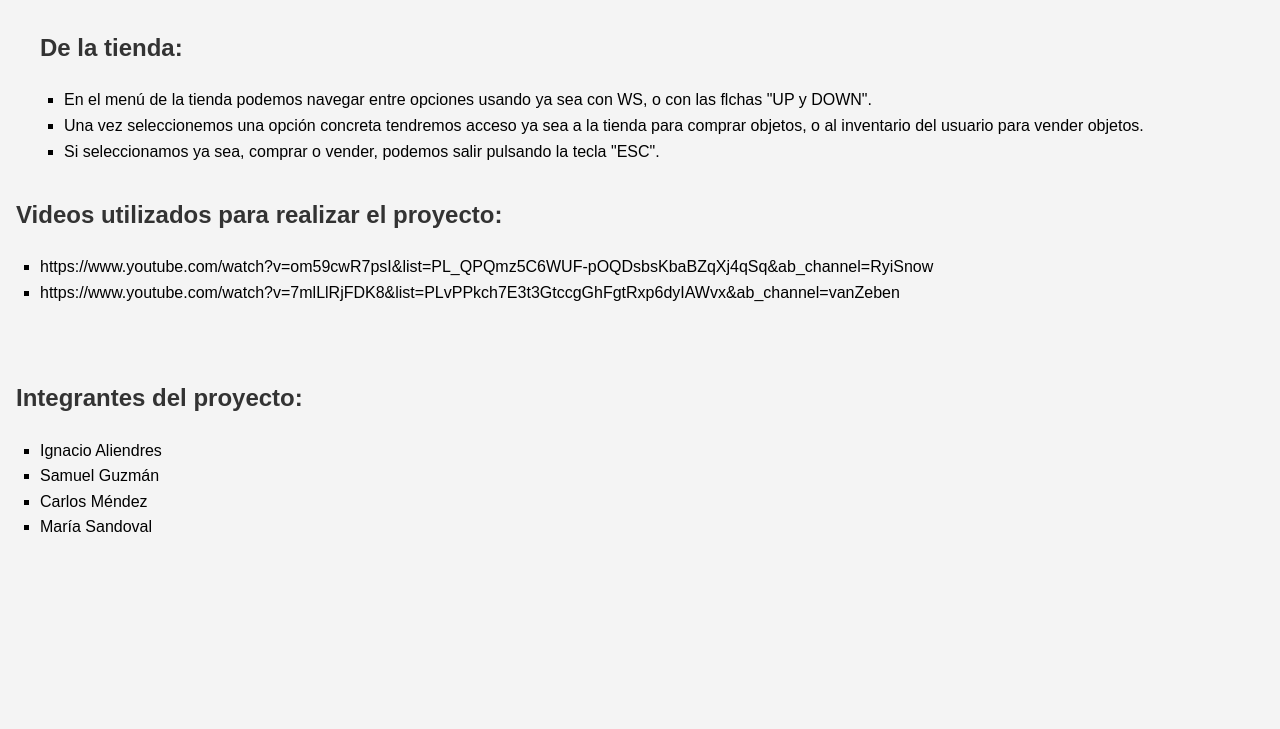
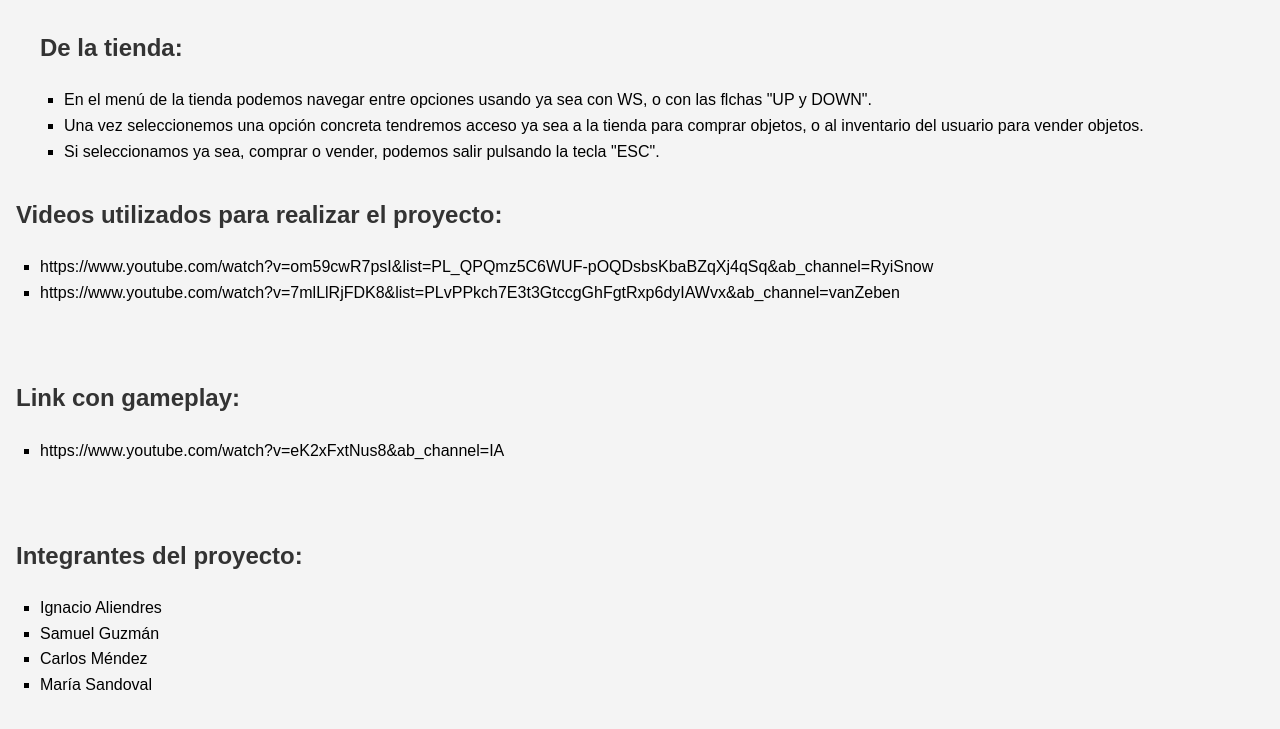
Before and after one commit to idaliendres/AcercaDeProyectoJava, a plain HTML site: page index.html in a window 1280 px wide. Shown: the part 2294-3023 px from the top of the page. Before the commit the page ends 2924 px from the top, so only its background shows below. Drawn offline with Linux system fonts and the light colour scheme.

Commit message:
Update index.html

```diff
--- a/index.html
+++ b/index.html
@@ -76,6 +76,13 @@
             </ul>
             <p><br></p>
         </section>
+        <section id="video">
+            <h2>Link con gameplay:</h2>
+            <ul>
+                <li>https://www.youtube.com/watch?v=eK2xFxtNus8&ab_channel=IA</li>
+            </ul>
+            <p><br></p>
+        </section>
         <section id="integrantes">
             <h2>Integrantes del proyecto:</h2>
             <ul>
```
